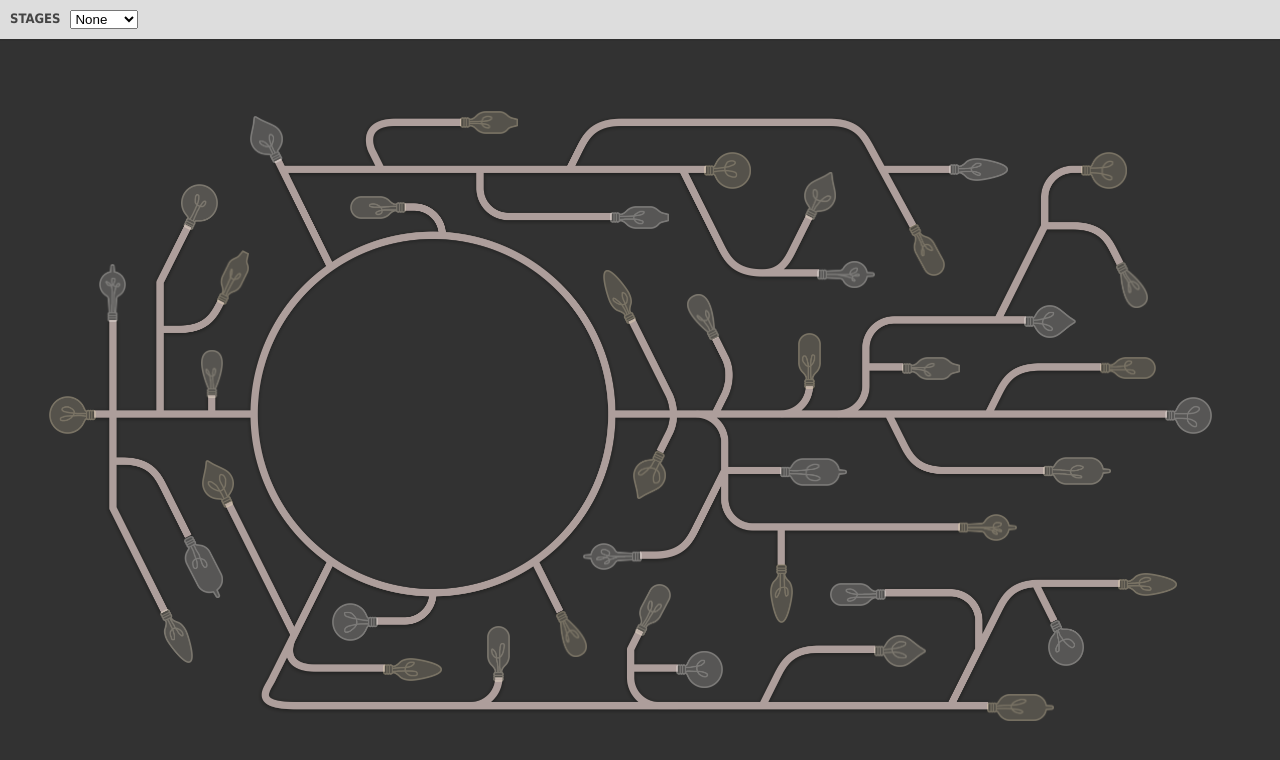
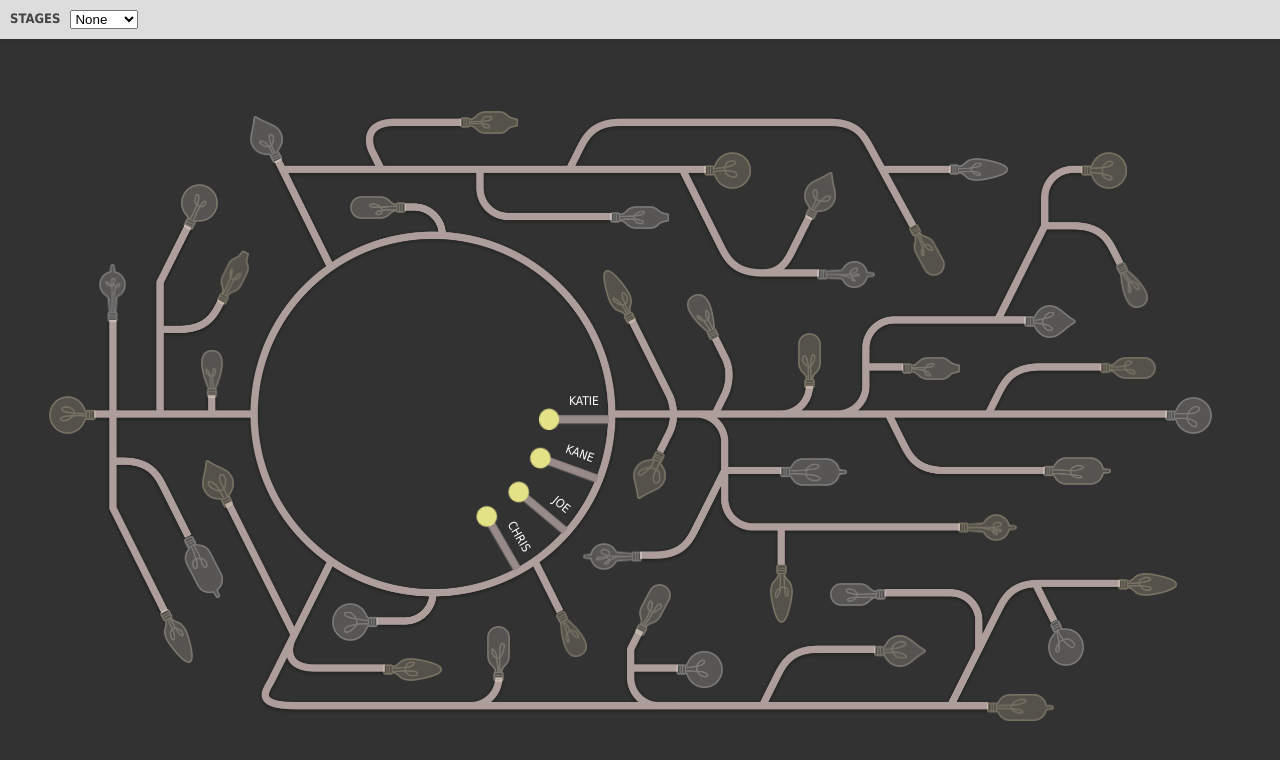
Before and after one commit to cupojoe/ibeacon-visualization, a website: page app/index.html in a window 1280 px wide. Drawn offline with nearby package versions, Linux system fonts and the light colour scheme; files that its build step writes are made by us from their sources; no server answers.

Commit message:
User representation draft.

```diff
--- a/app/index.html
+++ b/app/index.html
@@ -27,6 +27,7 @@
         <!--
             <div id="beacon" class=" [ stage-0 | stage-1 | stage-2 | stage-3 | stage-4 | stage-5 ] " >
         -->
+		<!--<canvas id="canvas" style="background: #fff;"></canvas>-->
         <div id="beacon" class="stage-0 init">
             <img src="images/beacon.png" alt="" class="beacon-background" />
 			<img id="bulb-1" src="images/bulbs/1.png" alt="" class="lightbulb ring-4" data-x="196" data-y="1572" data-ring="4" />
@@ -72,6 +73,14 @@
 			<img id="bulb-41" src="images/bulbs/41.png" alt="" class="lightbulb ring-2" data-x="803" data-y="1824" data-ring="2" />
 			<img id="bulb-42" src="images/bulbs/42.png" alt="" class="lightbulb ring-3" data-x="732" data-y="2126" data-ring="3" />
 			<img id="bulb-43" src="images/bulbs/43.png" alt="" class="lightbulb ring-4" data-x="638" data-y="2414" data-ring="4" />
+			<div id="users">
+				<ul>
+					<li><p>KATIE</p><img src="images/user.png" alt="" style="width: 20%" /></li>
+					<li style="-webkit-transform: rotate(20deg);"><p>KANE</p><img src="images/user.png" alt="" style="width: 20%" /></li>
+					<li style="-webkit-transform: rotate(40deg);"><p>JOE</p><img src="images/user.png" alt="" style="width: 20%" /></li>
+					<li style="-webkit-transform: rotate(60deg);"><p>CHRIS</p><img src="images/user.png" alt="" style="width: 20%" /></li>
+				</ul>
+			</div>
         </div>
 
         <!-- bower:js -->
--- a/app/scripts/beacon.js
+++ b/app/scripts/beacon.js
@@ -5,9 +5,10 @@
 
 */
 
+var CONSTANTS = { bcwidth: 5100, bcheight: 3300 };
+
 var beacon = function() {
 	var bc = $('#beacon'),
-		CONSTANTS = { bcwidth: 5100, bcheight: 3300 },
 		lightbulbs = $('.lightbulb');
 
 	var init = function() {
--- a/app/styles/main.css
+++ b/app/styles/main.css
@@ -3,8 +3,13 @@
 	padding: 0;
 }
 
+html {
+	font-size: 62.5%;
+}
+
 body {
 	background: #323232;
+	font-size: 1.4rem;
 	text-align: center;
 }
 
@@ -122,3 +127,43 @@ body {
 		filter: drop-shadow(0px 0px 0px rgba(239, 228, 182, 0.6));
 		opacity: 0.6;
 	}
+
+#users {
+	height: 42.7272727%;
+	left: 20.039215686%;
+	position: absolute;
+	top: 28.3%;
+	width: 27.5686275%;
+}
+
+	#users ul {
+		list-style-type: none;
+		margin-left: 0%;
+		margin-top: 45%;
+		position: relative;
+		text-align: right;
+		width: 100%;
+	}
+
+	#users ul li {
+		position: absolute;
+		width: 100%;
+/*		transform: rotate(7deg);
+		-webkit-transform: rotate(7deg);*/
+	}
+
+	#users ul li p {
+		color: #fff;
+		font-family: Tahoma;
+		font-size: 1.2rem;
+		padding-right: 3%;
+		text-transform: uppercase;
+	}
+
+#canvas {
+	height: 700px;
+	left: 0;
+	position: absolute;
+	top: 0;
+	width: 700px;
+}
```
Also changed, not shown: app/images/user.png (added).
